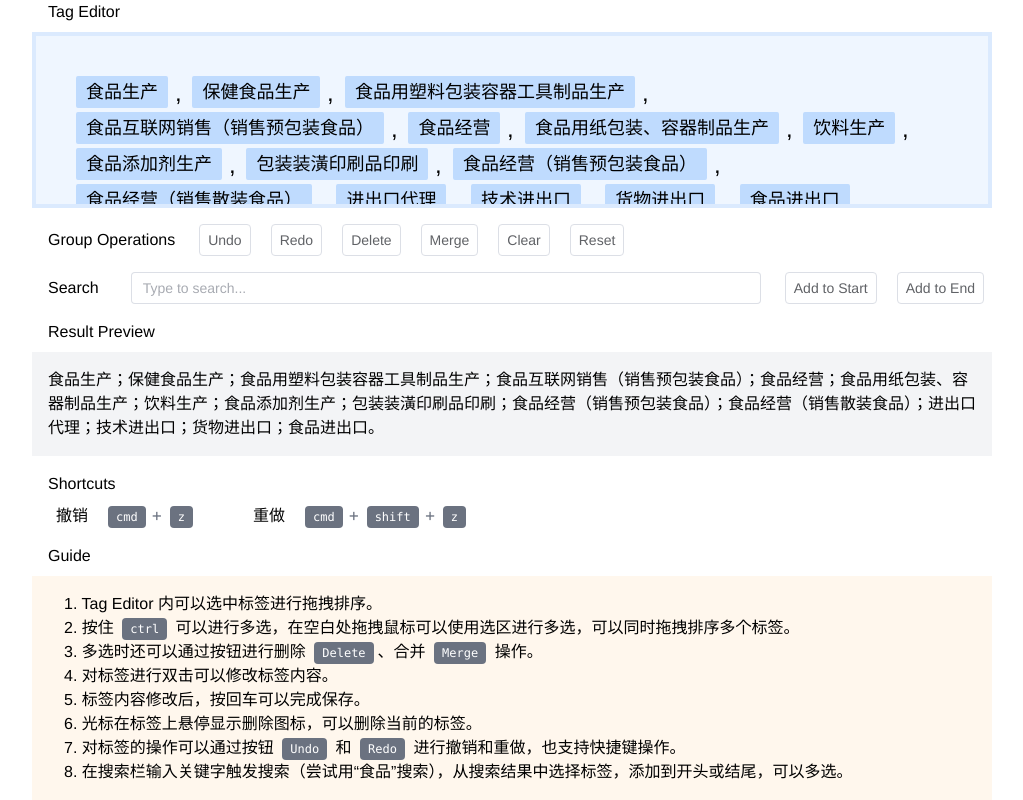
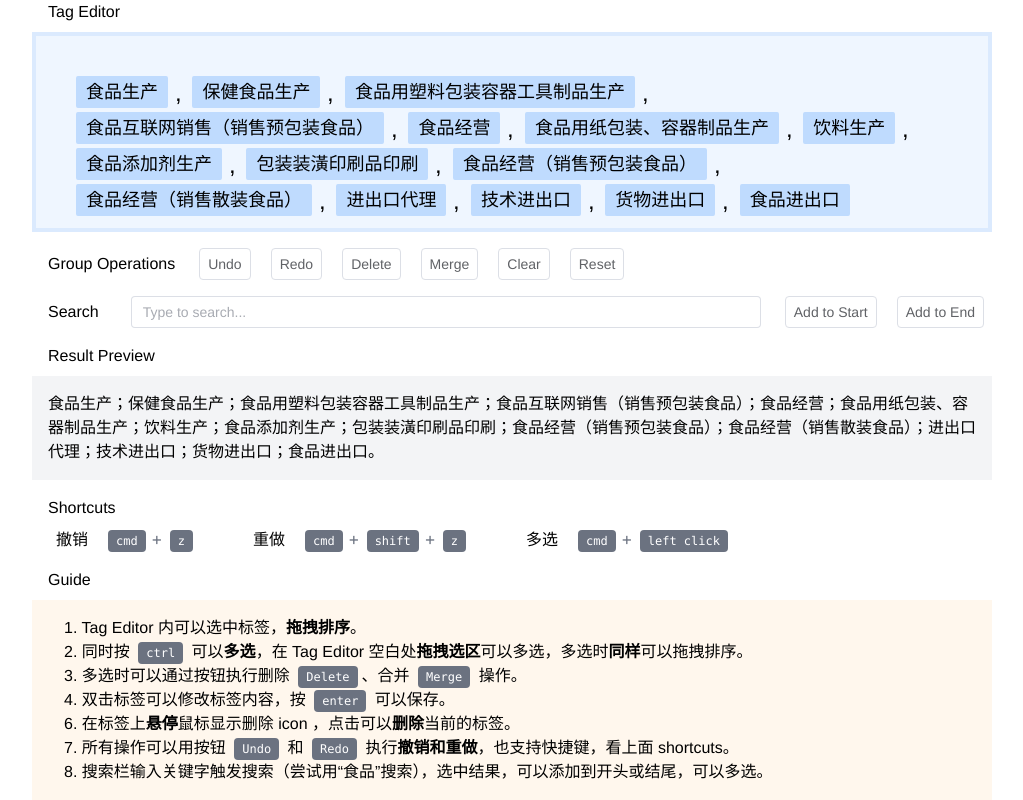
Before and after one commit to zfanli/test-vue3-business-scope-editor, a Vue app: page / in a window 1280 px wide. Shown: the whole page, without its empty margins (128-1151 px from the left). Built offline with nearby package versions, Linux system fonts and the light colour scheme.

Commit message:
update pages

```diff
--- a/src/components/TagEditor.vue
+++ b/src/components/TagEditor.vue
@@ -220,28 +220,35 @@ const { shortcuts } = useShortcuts({ handleUndo, handleRedo })
     <div class="w-3/4">
       <div class="mx-2 mb-2 px-2">Guide</div>
       <div class="bg-orange-50 p-4">
-        <div class="ml-4 mr-2">1. Tag Editor 内可以选中标签进行拖拽排序。</div>
         <div class="ml-4 mr-2">
-          2. 按住
-          <code class="key">ctrl</code>
-          可以进行多选，在空白处拖拽鼠标可以使用选区进行多选，可以同时拖拽排序多个标签。
+          1. Tag Editor 内可以选中标签，<b>拖拽排序</b>。
         </div>
         <div class="ml-4 mr-2">
-          3. 多选时还可以通过按钮进行删除 <code class="key">Delete</code>、合并
+          2. 同时按
+          <code class="key">ctrl</code>
+          可以<b>多选</b>，在 Tag Editor
+          空白处<b>拖拽选区</b>可以多选，多选时<b>同样</b>可以拖拽排序。
+        </div>
+        <div class="ml-4 mr-2">
+          3. 多选时可以通过按钮执行删除 <code class="key">Delete</code>、合并
           <code class="key">Merge</code> 操作。
         </div>
-        <div class="ml-4 mr-2">4. 对标签进行双击可以修改标签内容。</div>
-        <div class="ml-4 mr-2">5. 标签内容修改后，按回车可以完成保存。</div>
         <div class="ml-4 mr-2">
-          6. 光标在标签上悬停显示删除图标，可以删除当前的标签。
+          4. 双击标签可以修改标签内容，按
+          <code class="key">enter</code> 可以保存。
         </div>
         <div class="ml-4 mr-2">
-          7. 对标签的操作可以通过按钮 <code class="key">Undo</code> 和
-          <code class="key">Redo</code> 进行撤销和重做，也支持快捷键操作。
+          6. 在标签上<b>悬停</b>鼠标显示删除 icon
+          ，点击可以<b>删除</b>当前的标签。
+        </div>
+        <div class="ml-4 mr-2">
+          7. 所有操作可以用按钮 <code class="key">Undo</code> 和
+          <code class="key">Redo</code>
+          执行<b>撤销和重做</b>，也支持快捷键，看上面 shortcuts。
         </div>
         <div class="ml-4 mr-2">
           8.
-          在搜索栏输入关键字触发搜索（尝试用“食品”搜索），从搜索结果中选择标签，添加到开头或结尾，可以多选。
+          搜索栏输入关键字触发搜索（尝试用“食品”搜索），选中结果，可以添加到开头或结尾，可以多选。
         </div>
       </div>
     </div>
--- a/src/components/useShortcuts.js
+++ b/src/components/useShortcuts.js
@@ -45,6 +45,10 @@ export function useShortcuts({ handleUndo, handleRedo }) {
         name: '重做',
         keys: [getFnKey('ctrl'), 'shift', 'z'],
       },
+      {
+        name: '多选',
+        keys: [getFnKey('ctrl'), 'left click'],
+      },
     ],
   }
 }
```
Also changed, not shown: 5 other files (tests, documents, lock files or other folders).
